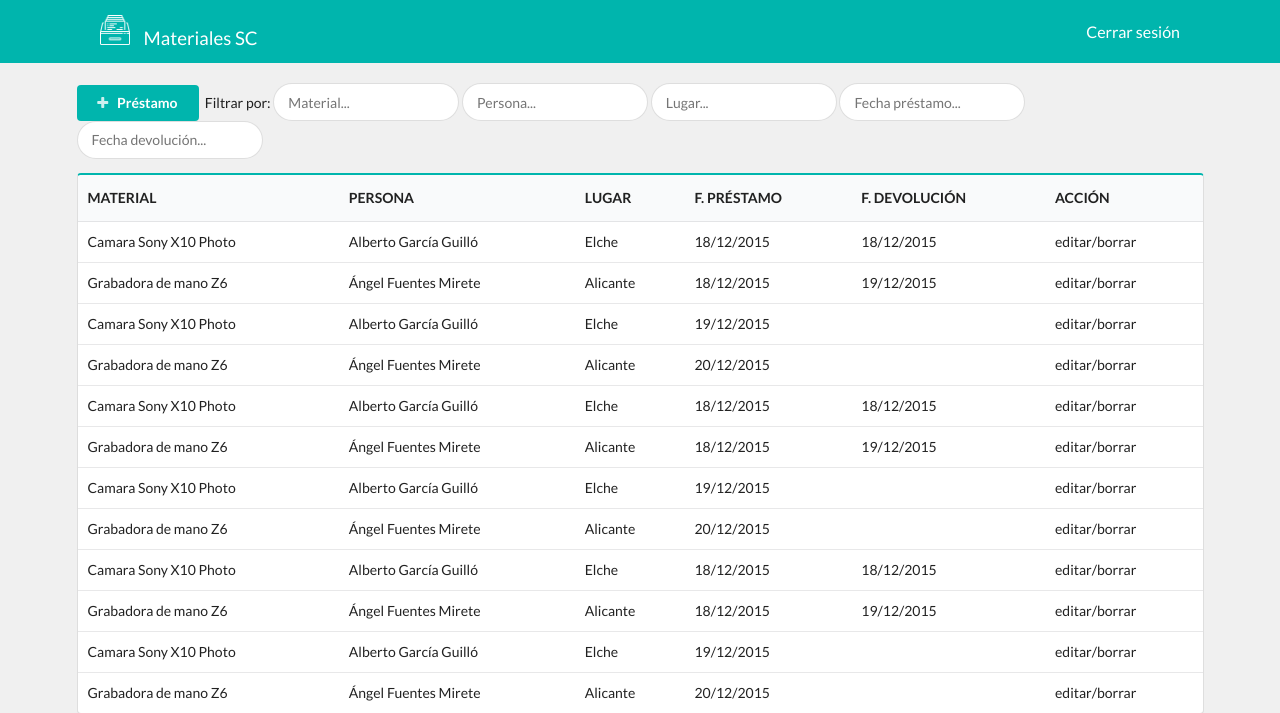
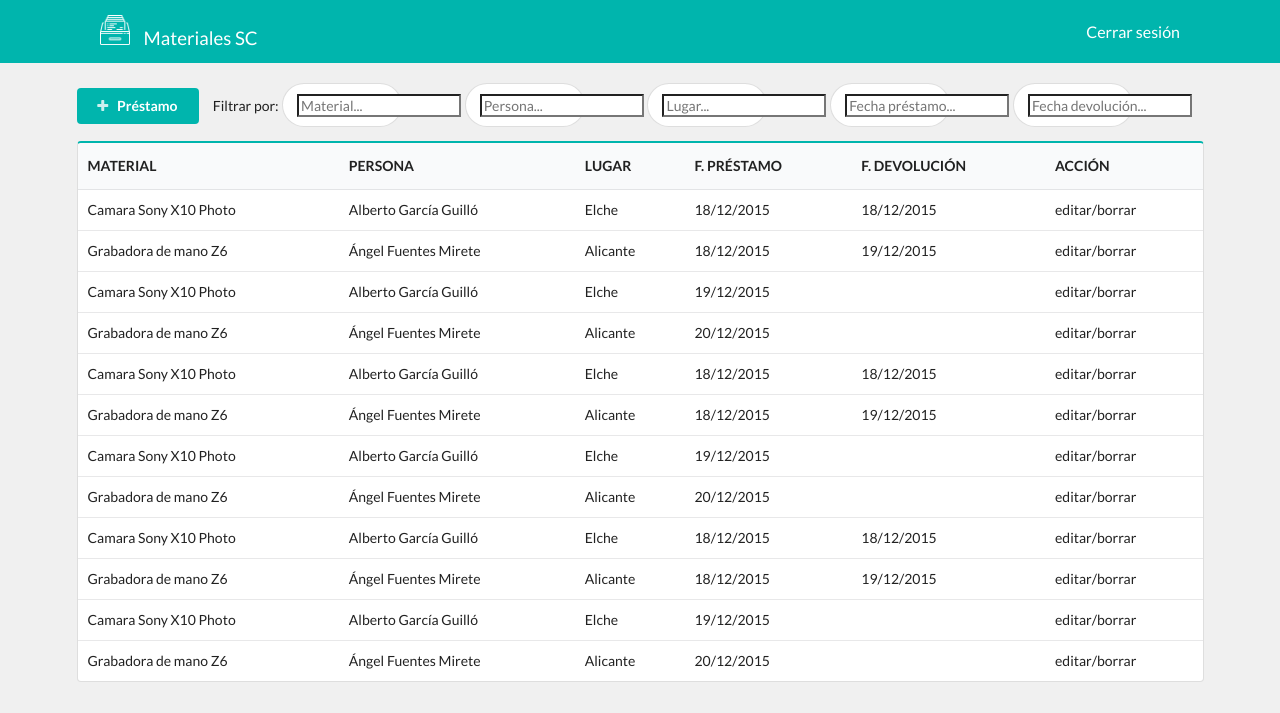
Before and after one commit to manutepowa/Material, a PHP site: page /views/prueba2.php in a window 1280 px wide. Shown: the top 713 px of the page. Run offline with PHP 8.4, Linux system fonts and the light colour scheme.

```diff
--- a/site_map/css/style.css
+++ b/site_map/css/style.css
@@ -7,18 +7,6 @@
 	color: #ffffff;
 	font-size: 14pt;
 }
-
-/*.lmenu{
-	width: 50%;
-	text-align: left;
-	margin: 0;
-}
-
-.rmenu{
-	width: 50%;
-	text-align: right;
-	margin: 0;
-}*/
 
 .cabecera img{
 	width: 30px;
@@ -35,3 +23,49 @@
 .cabecera a:hover{
 	color: rgb(240, 240, 240);
 }
+
+.filtros{
+	width: 100%;
+}
+
+.filtros > .filtro{
+	width: 120px;
+	margin-right: 60px;
+	display: inline-block;
+}
+
+.filtro{
+	border-radius: 500rem;
+    margin: 0;
+    outline: 0;
+    -webkit-appearance: none;
+    -webkit-tap-highlight-color: rgba(255,255,255,0);
+    text-shadow: none;
+    font-style: normal;
+    font-weight: 400;
+    line-height: 1.2142em;
+    padding: .67861429em 1em;
+    font-size: 1em;
+    background: #FFF;
+    border: 1px solid rgba(34,36,38,.15);
+    color: rgba(0,0,0,.87);
+    box-shadow: 0 0 0 0 transparent inset;
+    -webkit-transition: background-color .1s ease,color .1s ease,box-shadow .1s ease,border-color .1s ease;
+    transition: background-color .1s ease,color .1s ease,box-shadow .1s ease,border-color .1s ease;
+}
+
+.filtro:focus {
+    border-color: rgba(34,36,38,.35);
+    background: #FFF;
+    color: rgba(0,0,0,.95);
+}
+
+.nprestamo{
+	width: 18%;
+	display: inline-block;
+}
+
+.nprestamo span{
+	text-align: right;
+	margin-left: 8px;
+}
--- a/views/prueba2.php
+++ b/views/prueba2.php
@@ -14,7 +14,7 @@
 <div class="ui container">
 
 
-  <div class="ui search">
+  <!-- <div class="ui search">
     <button class="ui teal button"><i class="add icon"></i>Préstamo</button>
     Filtrar por:
     <input class="prompt" type="text" placeholder="Material...">
@@ -23,7 +23,35 @@
     <input class="prompt" type="text" placeholder="Fecha préstamo...">
     <input class="prompt" type="text" placeholder="Fecha devolución...">
     <div class="results"></div>
+  </div> -->
+  <div class="filtros">
+    <div class="nprestamo">
+      <button class="ui teal button"><i class="add icon"></i>Préstamo</button>
+      <span>Filtrar por:</span>
+    </div>
+    <div class="filtro">
+      <input class="prompt" type="text" placeholder="Material...">
+      <!-- <div class="results"></div> -->
+    </div>
+    <div class="filtro">
+      <input class="prompt" type="text" placeholder="Persona...">
+      <!-- <div class="results"></div> -->
+    </div>
+    <div class="filtro">
+      <input class="prompt" type="text" placeholder="Lugar...">
+      <!-- <div class="results"></div> -->
+    </div>
+    <div class="filtro">
+      <input class="prompt" type="text" placeholder="Fecha préstamo...">
+      <!-- <div class="results"></div> -->
+    </div>
+    <div class="filtro">
+      <input class="prompt" type="text" placeholder="Fecha devolución...">
+      <!-- <div class="results"></div> -->
+    </div>
   </div>
+  <!-- <div class="results"></div> -->
+  <!-- </div> -->
 
     <table class="ui teal table">
       <thead>
```
